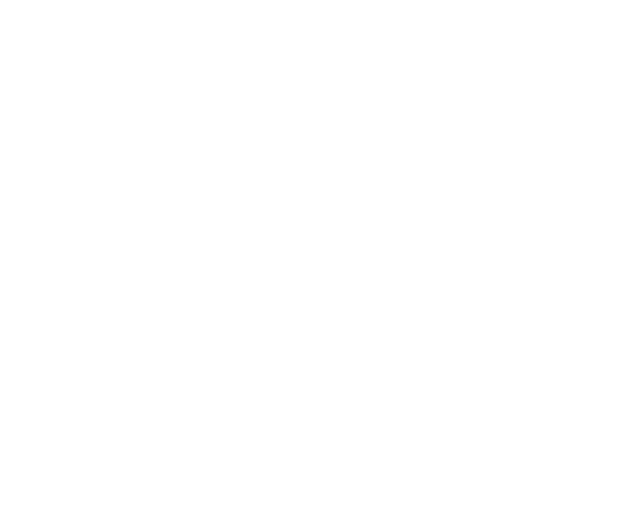
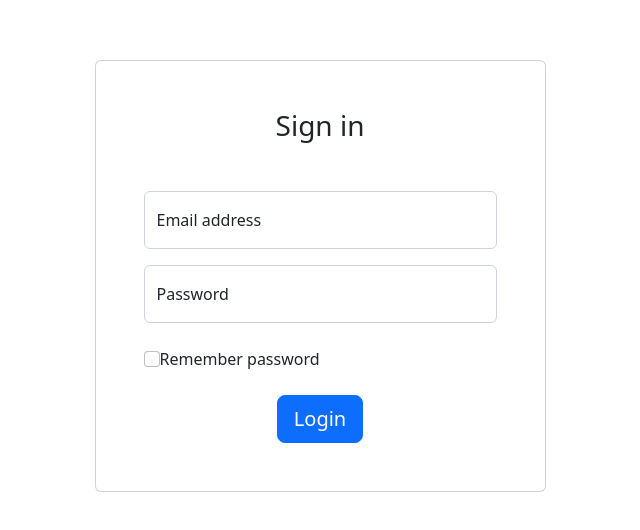
Before and after one commit to hashika2/MovieList_Proj, a React (Create React App) app in the folder movie-font/: page /wishlist in a window 1280 px wide. Before the commit this address had no page. Shown: the part 124-654 px from the top of the page, without its empty margins (320-960 px from the left). Built offline with nearby package versions, Linux system fonts and the light colour scheme.

Commit message:
auth guard

```diff
--- a/movie-font/src/components/authentication/Login.js
+++ b/movie-font/src/components/authentication/Login.js
@@ -20,6 +20,8 @@
         password,
       }
     );
+    localStorage.setItem("token", logingData.data.access_token);
+    localStorage.setItem("isAuthenticated", currentUser.isAuthenticated);
     dispatch(loginUser(logingData.data));
   };
 
--- /dev/null
+++ b/movie-font/src/guards/AuthGuard.js
@@ -0,0 +1,25 @@
+import { useState } from "react";
+import { useSelector } from "react-redux";
+import { Navigate, useLocation } from "react-router-dom";
+import Login from "../components/authentication/Login";
+
+export default function AuthGuard({ children }) {
+  const currentUser = useSelector((state) => state.auth);
+  const { isAuthenticated } = currentUser;
+  const { pathname } = useLocation();
+  const [requestedLocation, setRequestedLocation] = useState("");
+
+  if (!isAuthenticated) {
+    if (pathname !== requestedLocation) {
+      setRequestedLocation(pathname);
+    }
+    return <Login />;
+  }
+
+  if (requestedLocation && pathname !== requestedLocation) {
+    setRequestedLocation(null);
+    return <Navigate to={requestedLocation} />;
+  }
+
+  return <>{children}</>;
+}
--- a/movie-font/src/routes/index.js
+++ b/movie-font/src/routes/index.js
@@ -4,13 +4,7 @@
 import { Navigate, useLocation, useRoutes } from "react-router-dom";
 import MovieList from "../components/movie/MovieList";
 import Movie from "../components/movie/Movie";
-
-const authProtectedRoutes = [{ path: "/wishlist", component: WishListMovie }];
-
-const publicRoutes = [
-  { path: "/login", component: Login },
-  { path: "/register", component: Register },
-];
+import AuthGuard from "../guards/AuthGuard";
 
 export default function Router() {
   return useRoutes([
@@ -32,5 +26,13 @@
       path: "/movie/:id",
       element: <Movie />,
     },
+    {
+      path: "/wishlist",
+      element: (
+        <AuthGuard>
+          <WishListMovie />
+        </AuthGuard>
+      ),
+    },
   ]);
 }
```
